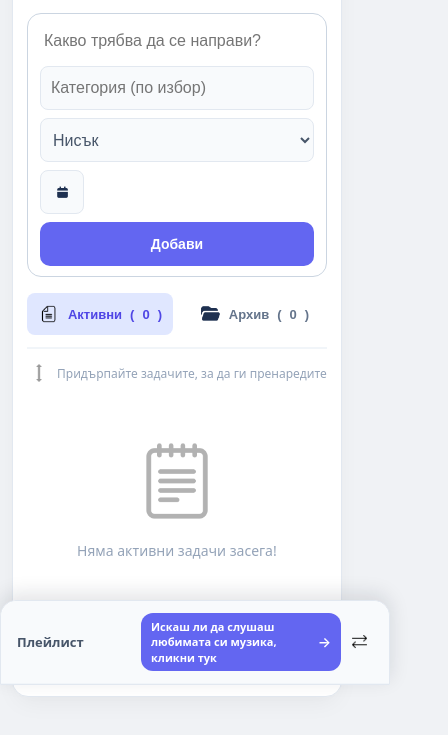
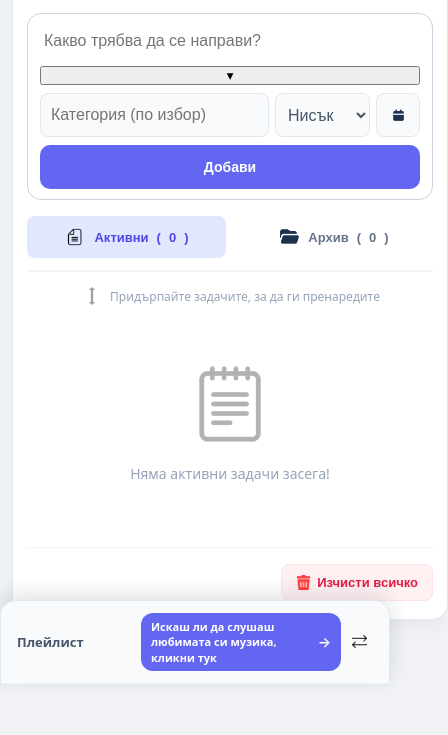
Before and after one commit to Lyuboslava1/TaskFlow, a plain HTML site: page index.html in a window 390 px wide. Shown: the part 159-894 px from the top of the page, 448 px wide, since content can reach past the window. After the commit the page ends 863 px from the top, so only its background shows below. Drawn offline with Linux system fonts and the light colour scheme.

Commit message:
Update index.html

```diff
--- a/index.html
+++ b/index.html
@@ -45,6 +45,11 @@
                     <input type="text" id="input-box" data-translate-placeholder="input-placeholder" placeholder="Какво трябва да се направи?" autocomplete="off">
 
                     <div class="input-controls">
+    <button type="button" id="toggle-details-btn" class="toggle-details-btn" aria-expanded="true" data-translate-title="details-toggle-title" title="Детайли">
+        <span class="chevron">▾</span>
+    </button>
+
+    <div class="meta-row">
         <input type="text" id="topic-box" list="topic-list" data-translate-placeholder="topic-placeholder" placeholder="Категория (по избор)" autocomplete="off" maxlength="30">
         <datalist id="topic-list"></datalist>
 
@@ -57,6 +62,7 @@
             <div class="date-picker-wrapper" data-translate-title="due-date-title" title="Краен срок">
                 <img src="./images/calendar-solid.png" width="15" height="15" alt="">
                 <input type="date" id="date-box">
+             </div>
         </div>
 
             <button id="add-btn" onclick="addTask()">
```
Lines whose indentation alone changed are shown as unchanged.
